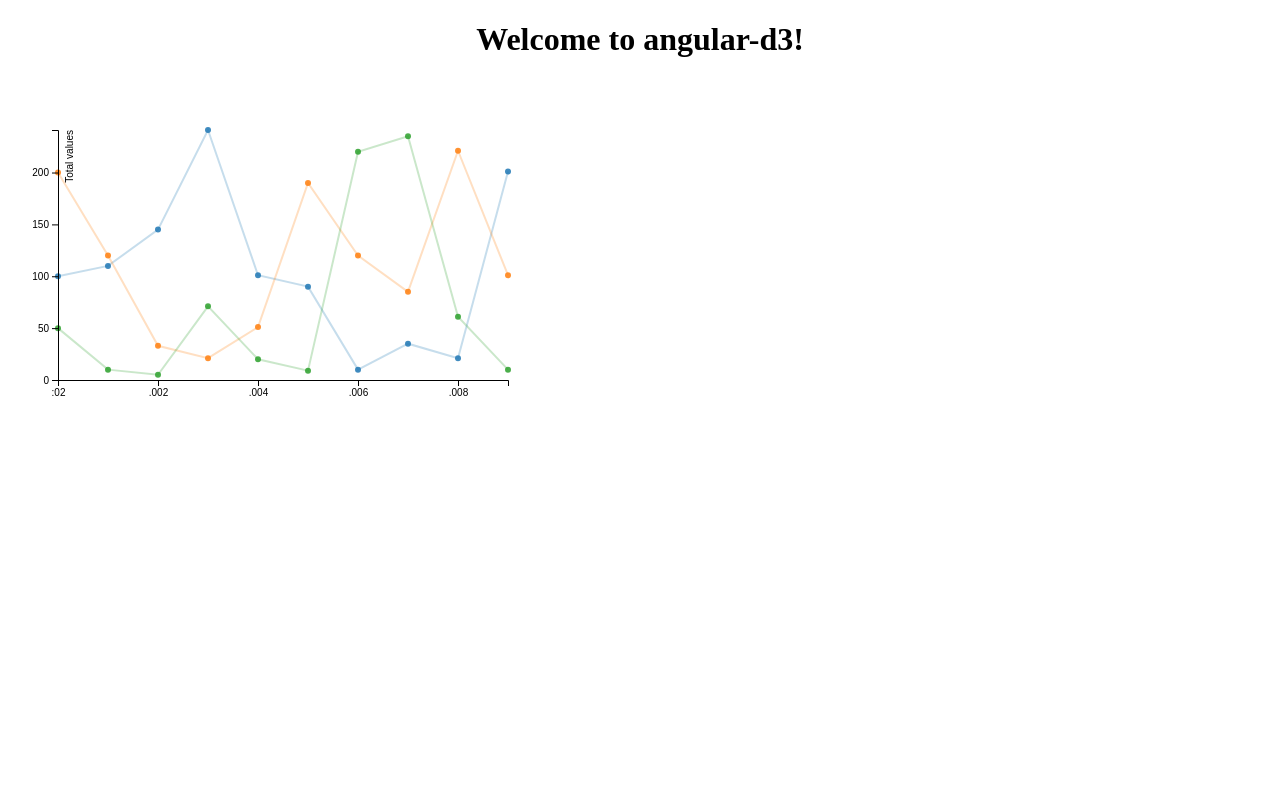
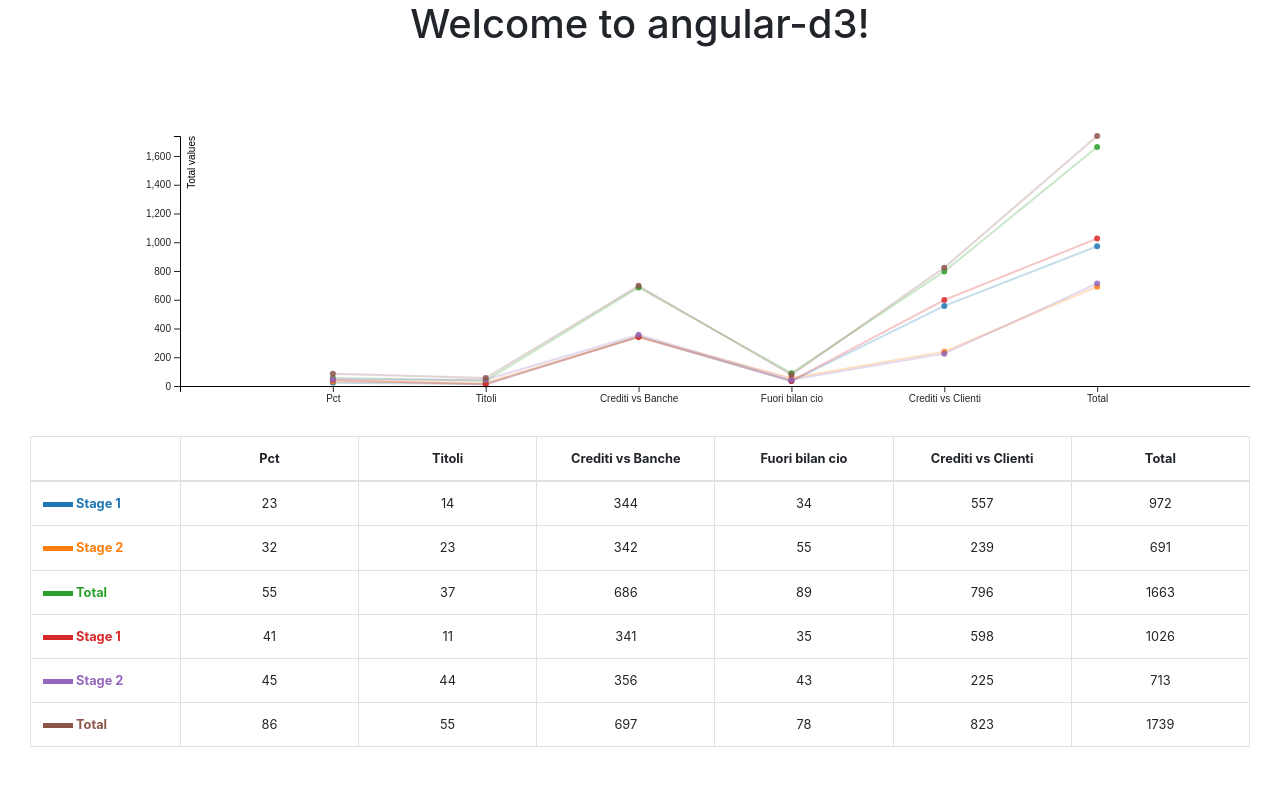
Before and after one commit to JPerfectSolution/angular-d3, an Angular app: page / in a window 1280 px wide. Shown: the top 786 px of the page. Built offline with nearby package versions, Linux system fonts and the light colour scheme.

Commit message:
complete d3 multi chart

```diff
--- a/angular.json
+++ b/angular.json
@@ -27,6 +27,7 @@
               "src/assets"
             ],
             "styles": [
+              "node_modules/bootstrap/dist/css/bootstrap.min.css",
               "src/styles.scss"
             ],
             "scripts": []
--- a/package.json
+++ b/package.json
@@ -21,8 +21,11 @@
     "@angular/platform-browser-dynamic": "~7.2.0",
     "@angular/router": "~7.2.0",
     "@types/d3": "^5.7.1",
+    "bootstrap": "^4.3.1",
     "core-js": "^2.5.4",
     "d3": "^5.9.2",
+    "jquery": "^3.3.1",
+    "popper": "^1.0.1",
     "rxjs": "~6.3.3",
     "tslib": "^1.9.0",
     "zone.js": "~0.8.26"
--- a/src/app/chart/chart.component.html
+++ b/src/app/chart/chart.component.html
@@ -1 +1,20 @@
-<div #chart id="chart" (window:resize)="onResize($event)"></div>
+<div class = "chart-div">
+  <div #chart id="chart" (window:resize)="onResize($event)"></div>
+  <div *ngIf="data">
+    <table class="table table-bordered">
+      <thead>
+        <tr>
+          <th scope="col" [style.width.px]="150"></th>
+          <th scope="col" [style.width.px]="td_width" *ngFor="let item of data[0].values">{{item.date}}</th>
+        </tr>
+      </thead>
+      <tbody>
+        <tr *ngFor="let item of data; index as i;">
+          <th scope="row" [style.color]="color[i]"><div class="color-bar" [style.background-color]="color[i]"></div> {{item.name}}</th>
+          <td *ngFor="let point of item.values">{{point.price}}</td>
+        </tr>
+      </tbody>
+    </table>
+  </div>
+
+</div>
--- a/src/app/chart/chart.component.scss
+++ b/src/app/chart/chart.component.scss
@@ -1,5 +1,25 @@
 app-chart {
+  .chart-div {
+    padding: 30px;
+    .color-bar {
+      height: 5px;
+      width: 30px;
+      display: inline-block;
+      vertical-align: middle;
+    }
+    table {
+      font-size: 0.8rem;
+      td {
+        text-align: center;
+      }
+      thead {
+        th {
+          text-align: center;
+        }
+      }
+    }
     #chart {
+        margin-left: 90px;
         height: inherit;
         width: inherit;
 
@@ -34,4 +54,5 @@ app-chart {
           font-size: 12px;
         }
     }
+  }
 }
--- a/src/app/chart/chart.component.ts
+++ b/src/app/chart/chart.component.ts
@@ -15,6 +15,8 @@ export class ChartComponent implements OnChanges {
   @Input()
   // data: DataModel[];
   data: LineData[];
+  color: any;
+  td_width: number;
 
   margin = {top: 20, right: 20, bottom: 30, left: 40};
 
@@ -28,6 +30,16 @@ export class ChartComponent implements OnChanges {
   }
 
   private createChart(): void {
+    if (!this.data) {
+      return;
+    }
+    d3.select('svg').remove();
+
+    const element = this.chartContainer.nativeElement;
+
+    const contentWidth = element.offsetWidth - this.margin.left - this.margin.right;
+    this.td_width = contentWidth / this.data[0].values.length;
+    const contentHeight = element.offsetHeight - this.margin.top - this.margin.bottom;
 
     const width = 500;
     const height = 300;
@@ -56,24 +68,37 @@ export class ChartComponent implements OnChanges {
     });
 
     /* Scale */
-    const xScale = d3.scaleTime()
-      .domain(d3.extent(this.data[0].values, d => d.date))
-      // .domain(this.data[0].values.map(d => d.date))
-      .range([0, width - margin]);
+    const xScale = d3.scaleBand()
+      .domain(this.data[0].values.map(d => d.date))
+      .range([0, contentWidth])
+      .padding(1);
+      // .range([0, width - margin]);
 
     const yScale = d3.scaleLinear()
-      .domain([0, d3.max(this.data[0].values, d => d.price)])
+      .domain([0, d3.max(this.data, function (d) {
+        return d3.max(d.values, (di) => di.price);
+      })])
       .range([height - margin, 0]);
+      // .range([contentHeight, 0]);
 
     const color = d3.scaleOrdinal(d3.schemeCategory10);
+    this.color = [];
+    for (let index = 0; index < this.data.length; index++) {
+      this.color.push(color(index.toString()));
+    }
 
     /* Add SVG */
     const svg = d3.select('#chart').append('svg')
-      .attr('width', (width + margin) + 'px')
+      .attr('width', (element.offsetWidth) + 'px')
       .attr('height', (height + margin) + 'px')
       .append('g')
-      .attr('transform', `translate(${margin}, ${margin})`);
+      .attr('transform', `translate(${this.margin.left + this.margin.right}, ${this.margin.top + this.margin.bottom})`);
 
+    // const svg = d3.select('#chart').append('svg')
+    //   .attr('width', element.offsetWidth)
+    //   .attr('height', element.offsetHeight)
+    //   .append('g')
+    //   .attr('transform', `translate(${margin}, ${margin})`);
 
     /* Add line into SVG */
     const line = d3.line()
@@ -93,7 +118,8 @@ export class ChartComponent implements OnChanges {
           .style('fill', color(i.toString()))
           .text(d.name)
           .attr('text-anchor', 'middle')
-          .attr('x', (width - margin) / 2)
+          // .attr('x', (width - margin) / 2)
+          .attr('x', contentWidth / 2)
           .attr('y', 5);
       })
       .on('mouseout',  (d) => {
@@ -170,12 +196,13 @@ export class ChartComponent implements OnChanges {
 
 
     /* Add Axis into SVG */
-    const xAxis = d3.axisBottom(xScale).ticks(5);
-    const yAxis = d3.axisLeft(yScale).ticks(5);
+    const xAxis = d3.axisBottom(xScale);//.ticks(5);
+    const yAxis = d3.axisLeft(yScale);//.ticks(5);
 
     svg.append('g')
       .attr('class', 'x axis')
       .attr('transform', `translate(0, ${height - margin})`)
+      // .attr('transform', `translate(0, ${contentHeight})`)
       .call(xAxis);
 
     svg.append('g')
--- a/src/app/service/datatype.ts
+++ b/src/app/service/datatype.ts
@@ -9,7 +9,7 @@ export class LineData {
 }
 
 export class Point {
-  date: number;
+  date: string;
   price: number;
 }
 export interface DataModel {
--- a/src/assets/data/data.json
+++ b/src/assets/data/data.json
@@ -1,136 +1,175 @@
 [
   {
-    "name": "USA",
+    "name": "Stage 1",
     "values": [
       {
-        "date": "2000",
-        "price": "100"
+        "date": "Pct",
+        "price": "23"
       },
       {
-        "date": "2001",
-        "price": "110"
+        "date": "Titoli",
+        "price": "14"
       },
       {
-        "date": "2002",
-        "price": "145"
+        "date": "Crediti vs Banche",
+        "price": "344"
       },
       {
-        "date": "2003",
-        "price": "241"
+        "date": "Fuori bilan cio",
+        "price": "34"
       },
       {
-        "date": "2004",
-        "price": "101"
+        "date": "Crediti vs Clienti",
+        "price": "557"
       },
       {
-        "date": "2005",
-        "price": "90"
-      },
-      {
-        "date": "2006",
-        "price": "10"
-      },
-      {
-        "date": "2007",
-        "price": "35"
-      },
-      {
-        "date": "2008",
-        "price": "21"
-      },
-      {
-        "date": "2009",
-        "price": "201"
+        "date": "Total",
+        "price": "972"
       }
     ]
   },
   {
-    "name": "Canada",
+    "name": "Stage 2",
     "values": [
       {
-        "date": "2000",
-        "price": "200"
+        "date": "Pct",
+        "price": "32"
       },
       {
-        "date": "2001",
-        "price": "120"
+        "date": "Titoli",
+        "price": "23"
       },
       {
-        "date": "2002",
-        "price": "33"
+        "date": "Crediti vs Banche",
+        "price": "342"
       },
       {
-        "date": "2003",
-        "price": "21"
+        "date": "Fuori bilan cio",
+        "price": "55"
       },
       {
-        "date": "2004",
-        "price": "51"
+        "date": "Crediti vs Clienti",
+        "price": "239"
       },
       {
-        "date": "2005",
-        "price": "190"
-      },
-      {
-        "date": "2006",
-        "price": "120"
-      },
-      {
-        "date": "2007",
-        "price": "85"
-      },
-      {
-        "date": "2008",
-        "price": "221"
-      },
-      {
-        "date": "2009",
-        "price": "101"
+        "date": "Total",
+        "price": "691"
       }
     ]
   },
   {
-    "name": "Maxico",
+    "name": "Total",
     "values": [
       {
-        "date": "2000",
-        "price": "50"
+        "date": "Pct",
+        "price": "55"
       },
       {
-        "date": "2001",
-        "price": "10"
+        "date": "Titoli",
+        "price": "37"
       },
       {
-        "date": "2002",
-        "price": "5"
+        "date": "Crediti vs Banche",
+        "price": "686"
       },
       {
-        "date": "2003",
-        "price": "71"
+        "date": "Fuori bilan cio",
+        "price": "89"
       },
       {
-        "date": "2004",
-        "price": "20"
+        "date": "Crediti vs Clienti",
+        "price": "796"
       },
       {
-        "date": "2005",
-        "price": "9"
+        "date": "Total",
+        "price": "1663"
+      }
+    ]
+  },
+  {
+    "name": "Stage 1",
+    "values": [
+      {
+        "date": "Pct",
+        "price": "41"
       },
       {
-        "date": "2006",
-        "price": "220"
+        "date": "Titoli",
+        "price": "11"
       },
       {
-        "date": "2007",
-        "price": "235"
+        "date": "Crediti vs Banche",
+        "price": "341"
       },
       {
-        "date": "2008",
-        "price": "61"
+        "date": "Fuori bilan cio",
+        "price": "35"
       },
       {
-        "date": "2009",
-        "price": "10"
+        "date": "Crediti vs Clienti",
+        "price": "598"
+      },
+      {
+        "date": "Total",
+        "price": "1026"
+      }
+    ]
+  },
+  {
+    "name": "Stage 2",
+    "values": [
+      {
+        "date": "Pct",
+        "price": "45"
+      },
+      {
+        "date": "Titoli",
+        "price": "44"
+      },
+      {
+        "date": "Crediti vs Banche",
+        "price": "356"
+      },
+      {
+        "date": "Fuori bilan cio",
+        "price": "43"
+      },
+      {
+        "date": "Crediti vs Clienti",
+        "price": "225"
+      },
+      {
+        "date": "Total",
+        "price": "713"
+      }
+    ]
+  },
+  {
+    "name": "Total",
+    "values": [
+      {
+        "date": "Pct",
+        "price": "86"
+      },
+      {
+        "date": "Titoli",
+        "price": "55"
+      },
+      {
+        "date": "Crediti vs Banche",
+        "price": "697"
+      },
+      {
+        "date": "Fuori bilan cio",
+        "price": "78"
+      },
+      {
+        "date": "Crediti vs Clienti",
+        "price": "823"
+      },
+      {
+        "date": "Total",
+        "price": "1739"
       }
     ]
   }
```
